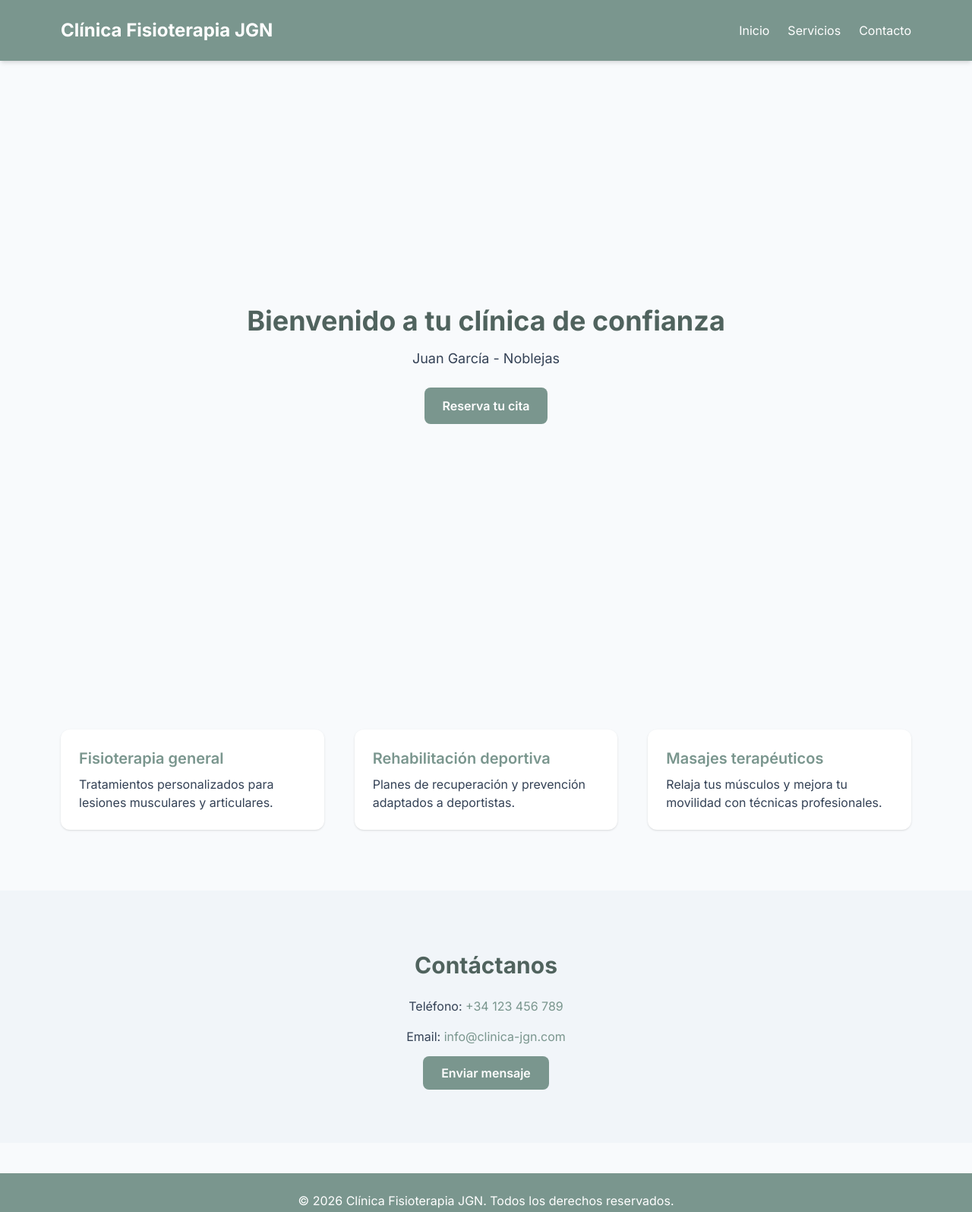
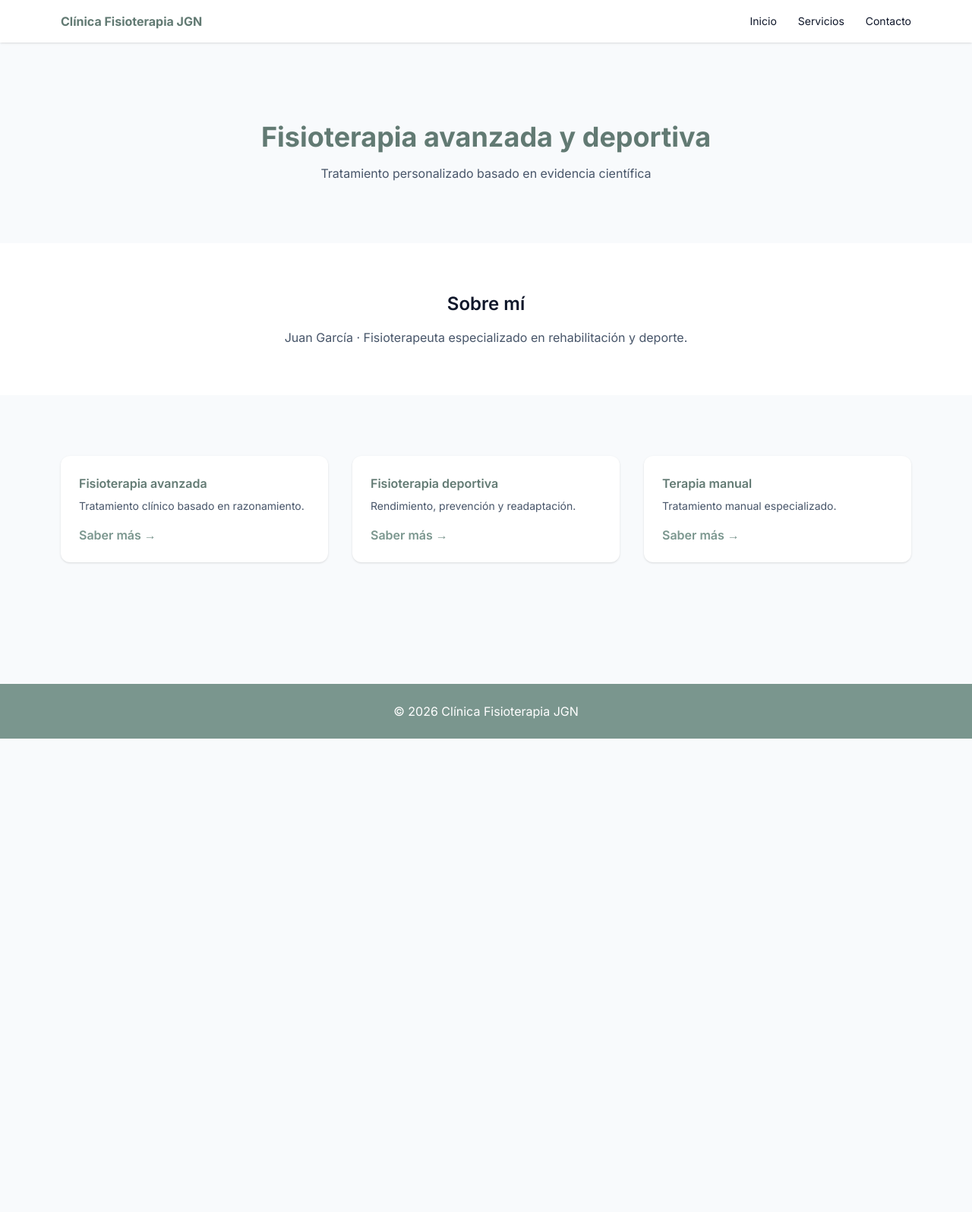
Before and after one commit to Clinicafisioterapiajgn/clinicafisioterapiajgn.github.io, a plain HTML site: page index.html in a window 1280 px wide. Shown: the whole page at 76% size. After the commit the page ends 972 px from the top, so only its background shows below. Drawn offline with nearby package versions, Linux system fonts and the light colour scheme.

Commit message:
index.html

```diff
--- a/index.html
+++ b/index.html
@@ -1,11 +1,11 @@
 <!DOCTYPE html>
 <html lang="es">
 <head>
-  <meta charset="UTF-8">
-  <meta name="viewport" content="width=device-width, initial-scale=1.0">
+  <meta charset="UTF-8" />
+  <meta name="viewport" content="width=device-width, initial-scale=1.0" />
   <title>Clínica Fisioterapia JGN | Juan García - Noblejas</title>
 
-  <!-- Tailwind CDN -->
+  <!-- Tailwind -->
   <script src="https://cdn.tailwindcss.com"></script>
   <script>
     tailwind.config = {
@@ -18,88 +18,152 @@
               200: '#ceddd8',
               300: '#acc4bd',
               400: '#87a69c',
-              500: '#7a968e', // color del logo
+              500: '#7a968e',
               600: '#627a73',
               700: '#50635e',
               800: '#42514d',
               900: '#3a4541',
-            },
-          },
-          animation: {
-            'bounce-slow': 'bounce 3s infinite',
+            }
           }
         }
       }
     }
   </script>
 
-  <!-- Google Fonts -->
+  <!-- Fonts -->
   <link rel="preconnect" href="https://fonts.googleapis.com">
   <link rel="preconnect" href="https://fonts.gstatic.com" crossorigin>
   <link href="https://fonts.googleapis.com/css2?family=Inter:wght@300;400;500;600;700&display=swap" rel="stylesheet">
 
   <style>
     body { font-family: 'Inter', sans-serif; }
-    html { scroll-behavior: smooth; }
   </style>
 </head>
+
 <body class="bg-slate-50 text-slate-900">
 
-  <!-- Header -->
-  <header class="bg-sage-500 text-white w-full py-6 shadow-md">
-    <div class="max-w-6xl mx-auto px-4 flex justify-between items-center">
-      <h1 class="text-2xl font-bold">Clínica Fisioterapia JGN</h1>
-      <nav>
-        <ul class="flex space-x-6">
-          <li><a href="#inicio" class="hover:text-sage-200">Inicio</a></li>
-          <li><a href="#servicios" class="hover:text-sage-200">Servicios</a></li>
-          <li><a href="#contacto" class="hover:text-sage-200">Contacto</a></li>
-        </ul>
-      </nav>
-    </div>
-  </header>
+<!-- NAVBAR -->
+<header class="bg-white shadow fixed w-full z-50">
+  <div class="max-w-6xl mx-auto px-4 py-4 flex justify-between items-center">
+    <h1 class="font-bold text-sage-600">Clínica Fisioterapia JGN</h1>
+    <nav class="space-x-6 text-sm">
+      <button onclick="showView('home')">Inicio</button>
+      <button onclick="showView('home')">Servicios</button>
+      <button onclick="showView('home')">Contacto</button>
+    </nav>
+  </div>
+</header>
 
-  <!-- Sección principal -->
-  <section id="inicio" class="min-h-screen flex flex-col items-center justify-center text-center px-4">
-    <h2 class="text-4xl font-bold text-sage-700 mb-4">Bienvenido a tu clínica de confianza</h2>
-    <p class="text-lg text-slate-700 mb-6">Juan García - Noblejas</p>
-    <a href="#contacto" class="bg-sage-500 hover:bg-sage-600 text-white font-semibold py-3 px-6 rounded-lg transition">Reserva tu cita</a>
+<!-- ESPACIO NAV -->
+<div class="h-20"></div>
+
+<!-- HOME -->
+<section id="home" class="view">
+
+  <!-- HERO -->
+  <section class="text-center py-20 px-4">
+    <h2 class="text-4xl font-bold text-sage-600 mb-4">
+      Fisioterapia avanzada y deportiva
+    </h2>
+    <p class="text-slate-600 max-w-xl mx-auto">
+      Tratamiento personalizado basado en evidencia científica
+    </p>
   </section>
 
-  <!-- Servicios -->
-  <section id="servicios" class="py-20 bg-slate-50">
-    <div class="max-w-6xl mx-auto px-4 grid md:grid-cols-3 gap-10">
-      <div class="bg-white p-6 rounded-xl shadow hover:shadow-lg transition">
-        <h3 class="text-xl font-semibold text-sage-500 mb-2">Fisioterapia general</h3>
-        <p class="text-slate-700">Tratamientos personalizados para lesiones musculares y articulares.</p>
-      </div>
-      <div class="bg-white p-6 rounded-xl shadow hover:shadow-lg transition">
-        <h3 class="text-xl font-semibold text-sage-500 mb-2">Rehabilitación deportiva</h3>
-        <p class="text-slate-700">Planes de recuperación y prevención adaptados a deportistas.</p>
-      </div>
-      <div class="bg-white p-6 rounded-xl shadow hover:shadow-lg transition">
-        <h3 class="text-xl font-semibold text-sage-500 mb-2">Masajes terapéuticos</h3>
-        <p class="text-slate-700">Relaja tus músculos y mejora tu movilidad con técnicas profesionales.</p>
-      </div>
+  <!-- ABOUT -->
+  <section class="py-16 bg-white">
+    <div class="max-w-5xl mx-auto px-4 text-center">
+      <h3 class="text-2xl font-semibold mb-4">Sobre mí</h3>
+      <p class="text-slate-600">
+        Juan García · Fisioterapeuta especializado en rehabilitación y deporte.
+      </p>
     </div>
   </section>
 
-  <!-- Contacto -->
-  <section id="contacto" class="py-20 bg-slate-100">
-    <div class="max-w-4xl mx-auto px-4 text-center">
-      <h2 class="text-3xl font-bold text-sage-700 mb-6">Contáctanos</h2>
-      <p class="text-slate-700 mb-4">Teléfono: <a href="tel:+34123456789" class="text-sage-500 hover:text-sage-600">+34 123 456 789</a></p>
-      <p class="text-slate-700 mb-6">Email: <a href="mailto:info@clinica-jgn.com" class="text-sage-500 hover:text-sage-600">info@clinica-jgn.com</a></p>
-      <a href="mailto:info@clinica-jgn.com" class="bg-sage-500 hover:bg-sage-600 text-white font-semibold py-3 px-6 rounded-lg transition">Enviar mensaje</a>
+  <!-- SPECIALTIES -->
+  <section class="py-20">
+    <div class="max-w-6xl mx-auto px-4 grid md:grid-cols-3 gap-8">
+
+      <div class="bg-white p-6 rounded-xl shadow">
+        <h4 class="font-semibold text-sage-600 mb-2">Fisioterapia avanzada</h4>
+        <p class="text-sm text-slate-600 mb-4">
+          Tratamiento clínico basado en razonamiento.
+        </p>
+        <button onclick="showView('advanced')" class="text-sage-500 font-semibold">
+          Saber más →
+        </button>
+      </div>
+
+      <div class="bg-white p-6 rounded-xl shadow">
+        <h4 class="font-semibold text-sage-600 mb-2">Fisioterapia deportiva</h4>
+        <p class="text-sm text-slate-600 mb-4">
+          Rendimiento, prevención y readaptación.
+        </p>
+        <button onclick="showView('sports')" class="text-sage-500 font-semibold">
+          Saber más →
+        </button>
+      </div>
+
+      <div class="bg-white p-6 rounded-xl shadow">
+        <h4 class="font-semibold text-sage-600 mb-2">Terapia manual</h4>
+        <p class="text-sm text-slate-600 mb-4">
+          Tratamiento manual especializado.
+        </p>
+        <button onclick="showView('manual')" class="text-sage-500 font-semibold">
+          Saber más →
+        </button>
+      </div>
+
     </div>
   </section>
 
-  <!-- Footer -->
-  <footer class="bg-sage-500 text-white py-6 mt-10">
-    <div class="max-w-6xl mx-auto px-4 text-center">
-      <p>&copy; 2026 Clínica Fisioterapia JGN. Todos los derechos reservados.</p>
-    </div>
-  </footer>
+</section>
+
+<!-- ADVANCED -->
+<section id="advanced" class="view hidden text-center py-20">
+  <h2 class="text-3xl font-bold mb-4">Fisioterapia avanzada</h2>
+  <p class="max-w-xl mx-auto text-slate-600 mb-6">
+    Valoración clínica profunda y tratamiento individualizado.
+  </p>
+  <button onclick="showView('home')" class="text-sage-500 font-semibold">
+    ← Volver
+  </button>
+</section>
+
+<!-- SPORTS -->
+<section id="sports" class="view hidden text-center py-20">
+  <h2 class="text-3xl font-bold mb-4">Fisioterapia deportiva</h2>
+  <p class="max-w-xl mx-auto text-slate-600 mb-6">
+    Optimización del rendimiento y prevención de lesiones.
+  </p>
+  <button onclick="showView('home')" class="text-sage-500 font-semibold">
+    ← Volver
+  </button>
+</section>
+
+<!-- MANUAL -->
+<section id="manual" class="view hidden text-center py-20">
+  <h2 class="text-3xl font-bold mb-4">Terapia manual</h2>
+  <p class="max-w-xl mx-auto text-slate-600 mb-6">
+    Técnicas manuales específicas y seguras.
+  </p>
+  <button onclick="showView('home')" class="text-sage-500 font-semibold">
+    ← Volver
+  </button>
+</section>
+
+<!-- FOOTER -->
+<footer class="bg-sage-500 text-white py-6 mt-20 text-center">
+  © 2026 Clínica Fisioterapia JGN
+</footer>
+
+<script>
+  function showView(view) {
+    document.querySelectorAll('.view').forEach(v => v.classList.add('hidden'));
+    document.getElementById(view).classList.remove('hidden');
+    window.scrollTo(0, 0);
+  }
+</script>
 
 </body>
 </html>
```
